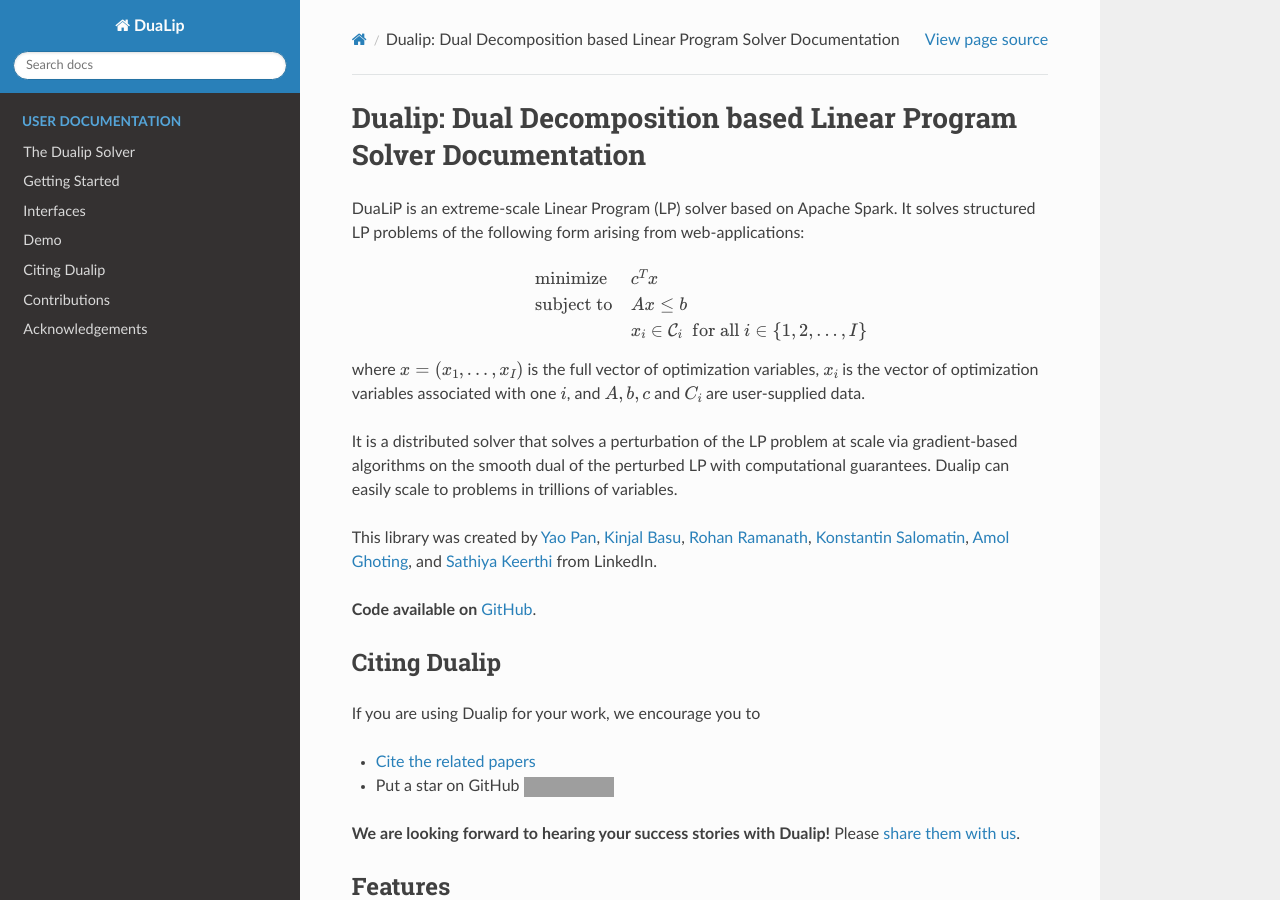
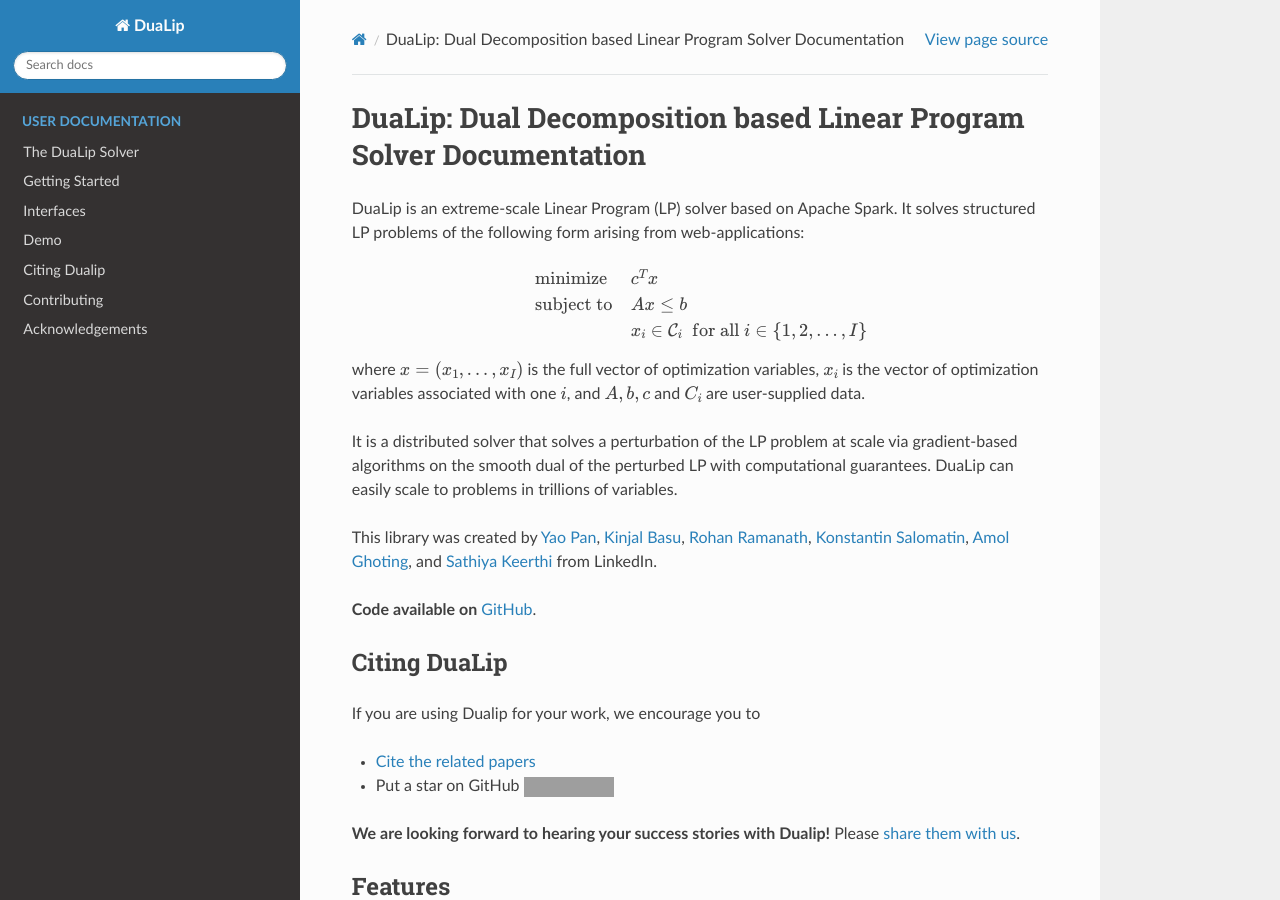
Before and after one commit to linkedin/DuaLip, a Sphinx documentation site: the page built from docs/index.rst, in a window 1280 px wide and 900 px high. Built offline with Sphinx 7.4.7 and the Read the Docs theme 2.0.0, drawn with Linux system fonts in a browser that asks for light colours; some of the changed text lies outside the part shown; grey boxes are pictures that could not be loaded.

```diff
--- a/docs/contributing/index.rst
+++ b/docs/contributing/index.rst
@@ -1,6 +1,6 @@
-.. _contributions :
+.. _contribution :
 
-Contributions
+Contributing
 =============
 
 Agreement
--- a/docs/demo/moo.rst
+++ b/docs/demo/moo.rst
@@ -17,7 +17,7 @@
 --------------------------------------------
 To translate this problem mathematically, let us begin with some notations. Define
 
-* :math:`x_{ik}`: Probability of sending the j-th email or notification to the i-th user.
+* :math:`x_{ik}`: Probability of sending the k-th email or notification to the i-th user.
 * :math:`c_{ik}`: Probability of user visit the site if this email/notification is sent.
 * :math:`p_{ik}`: Probability of user click this email/notification.
 * :math:`r_{ik}`: Probability of user disable/unsubscribe this email/notification.
--- a/docs/get_started/index.rst
+++ b/docs/get_started/index.rst
@@ -86,11 +86,11 @@
 Currently the library supports two different solvers:
 
 1. :code:`MooSolver`: This solves multi-objective optimization problems, which include a
-few global or cohort-level constraints and is characterized by small number of rows
+few global or cohort-level constraints and are characterized by small number of rows
 in :math:`A` (usually less than one hundred)
 
 2. :code:`MatchingSolver`: This solves matching problems, where we have a large number of
-per-item constraints. The number of rows of :math:`A` here is quite large and can range upto
+per-item constraints. The number of rows of :math:`A` here is quite large and can range up to
 1 million.
 
 Both the solvers support a wide range of constraints :math:`\mathcal{C}_i` as seen `here
--- a/docs/index.rst
+++ b/docs/index.rst
@@ -1,7 +1,7 @@
-Dualip: Dual Decomposition based Linear Program Solver Documentation
+DuaLip: Dual Decomposition based Linear Program Solver Documentation
 ====================================================================
 
-DuaLiP is an extreme-scale Linear Program (LP) solver based on Apache Spark. It solves structured LP problems of the following form arising from web-applications:
+DuaLip is an extreme-scale Linear Program (LP) solver based on Apache Spark. It solves structured LP problems of the following form arising from web-applications:
 
 .. math::
   \begin{array}{ll}
@@ -13,7 +13,7 @@
 where :math:`x = (x_1, ..., x_I)` is the full vector of optimization variables, :math:`x_i` is the vector of optimization
 variables associated with one :math:`i`, and :math:`A,b,c` and :math:`C_i` are user-supplied data.
 
-It is a distributed solver that solves a perturbation of the LP problem at scale via gradient-based algorithms on the smooth dual of the perturbed LP with computational guarantees. Dualip can easily scale to problems in trillions of variables.
+It is a distributed solver that solves a perturbation of the LP problem at scale via gradient-based algorithms on the smooth dual of the perturbed LP with computational guarantees. DuaLip can easily scale to problems in trillions of variables.
 
 This library was created by `Yao Pan
 <https://www.linkedin.com/in/panyaopy/>`_, `Kinjal Basu
@@ -26,7 +26,7 @@
 **Code available on** `GitHub
 <https://github.com/linkedin/dualip>`_.
 
-Citing Dualip
+Citing DuaLip
 ------------------
 
 If you are using Dualip for your work, we encourage you to
@@ -35,12 +35,12 @@
 * Put a star on GitHub |github-star|
 
 
-.. |github-star| image:: https://img.shields.io/github/stars/oxfordcontrol/osqp.svg?style=social&label=Star
+.. |github-star| image:: https://img.shields.io/github/stars/linkedin?style=social
   :target: https://github.com/linkedin/dualip
 
 
 **We are looking forward to hearing your success stories with Dualip!** Please `share them with us
-<dualip@linkedin.com>`_.
+<ask_lp@linkedin.com>`_.
 
 Features
 ------------------
@@ -111,9 +111,9 @@
 Copyright 2021 LinkedIn Corporation All Rights Reserved.
 Licensed under the BSD 2-Clause License (the "License"). See License in the project root for license information.
 
-Contributions
+Contributing
 ------------------
-If you would like to contribute to this project, please review the instructions :ref:`here <contributions>`.
+If you would like to contribute to this project, please review the instructions :ref:`here <contribution>`.
 
 Bug reports and support
 -----------------------
```
Also changed, not shown: other parts of docs/contributing/index.rst (+1 -1 lines), other parts of docs/index.rst (+3 -3 lines), docs/solver/index.rst (+9 -9 lines).
